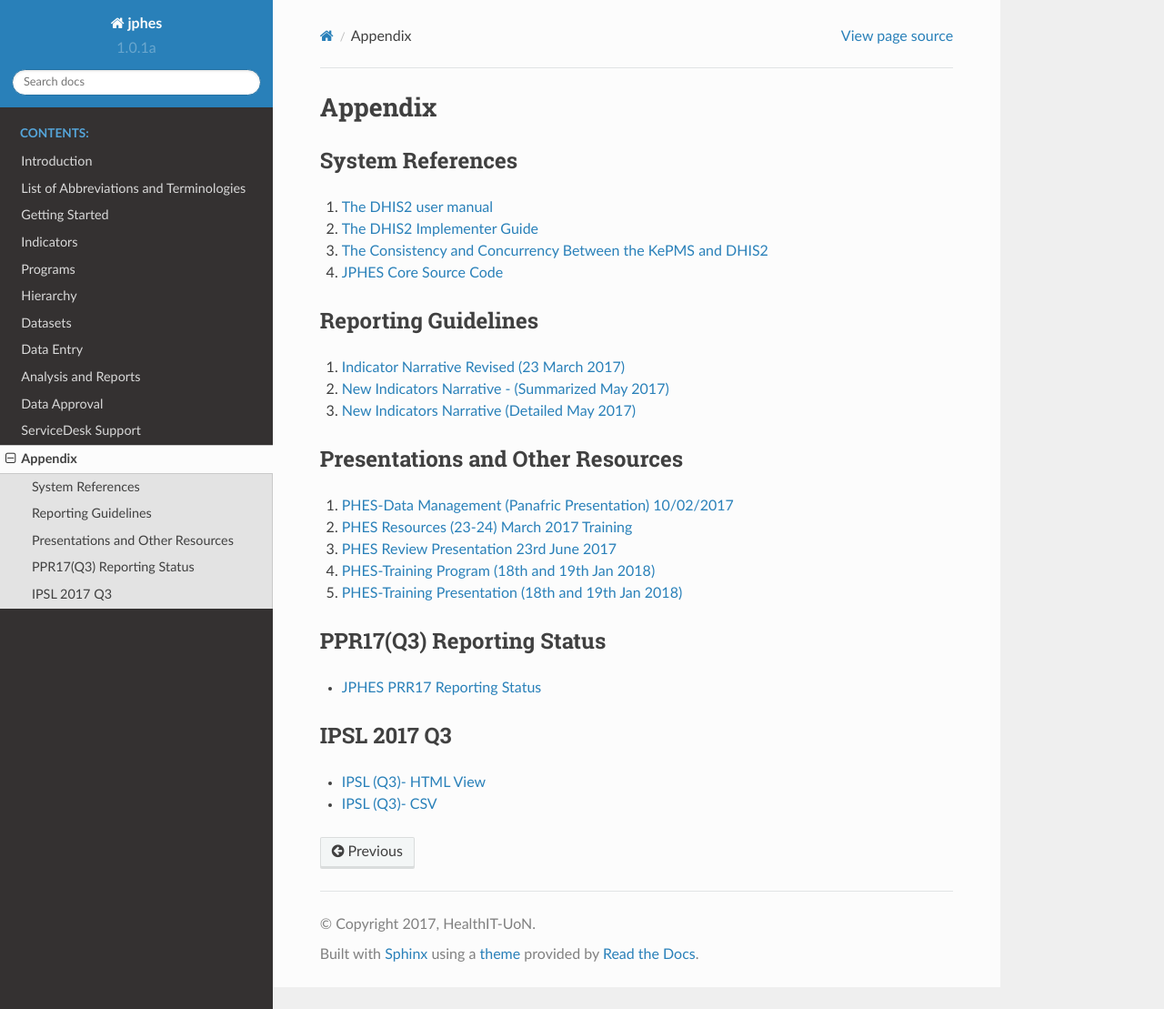
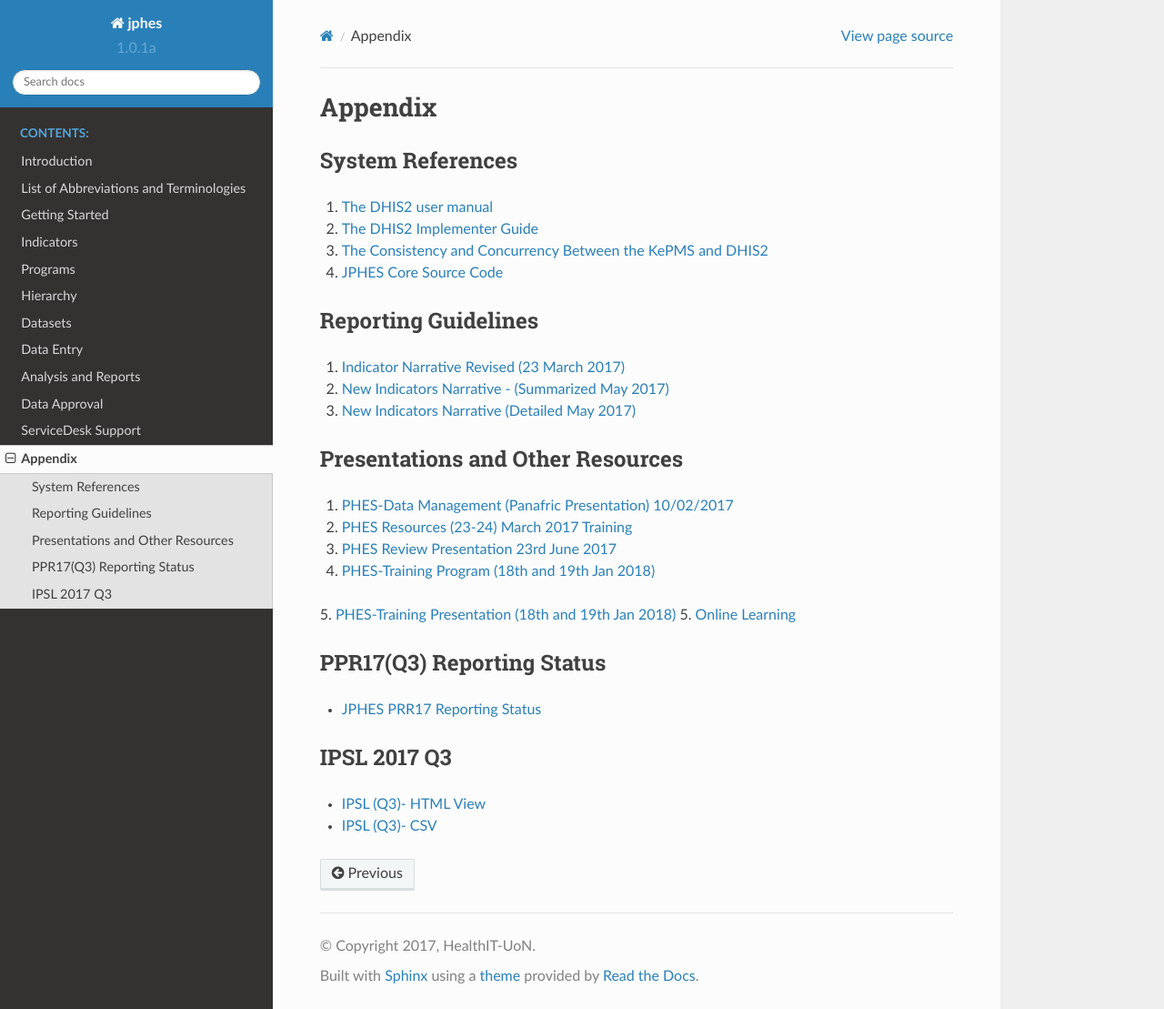
Before and after one commit to uonafya/jphes-docs, a Sphinx documentation site: the page built from source/appendix.rst, in a window 1280 px wide and 1109 px high. Shown: the whole window at 91% size. Built offline with Sphinx 7.4.7 and the Read the Docs theme 2.0.0, drawn with Linux system fonts in a browser that asks for light colours.

Commit message:
Update appendix.rst

```diff
--- a/source/appendix.rst
+++ b/source/appendix.rst
@@ -29,6 +29,7 @@ Presentations and Other Resources
 3. `PHES Review Presentation 23rd June 2017 <https://docs.google.com/presentation/d/1qrwFrKKdnhDN_pXnfemEIi9L3CqCIfrDoXC9cY-LF-g/pub?start=false&loop=false&delayms=3000>`_
 4.  `PHES-Training Program (18th and 19th Jan 2018) <_static/resources/PHES_Training_Timetable_18_and_19_Jan_2018.pdf>`_
 5.  `PHES-Training Presentation (18th and 19th Jan 2018) <_static/resources/PHES_Training_18_and_19_Jan_2018.pdf>`_
+5.  `Online Learning <http://elearningtest.healthit.uonbi.ac.ke>`_
 
 
 
```
